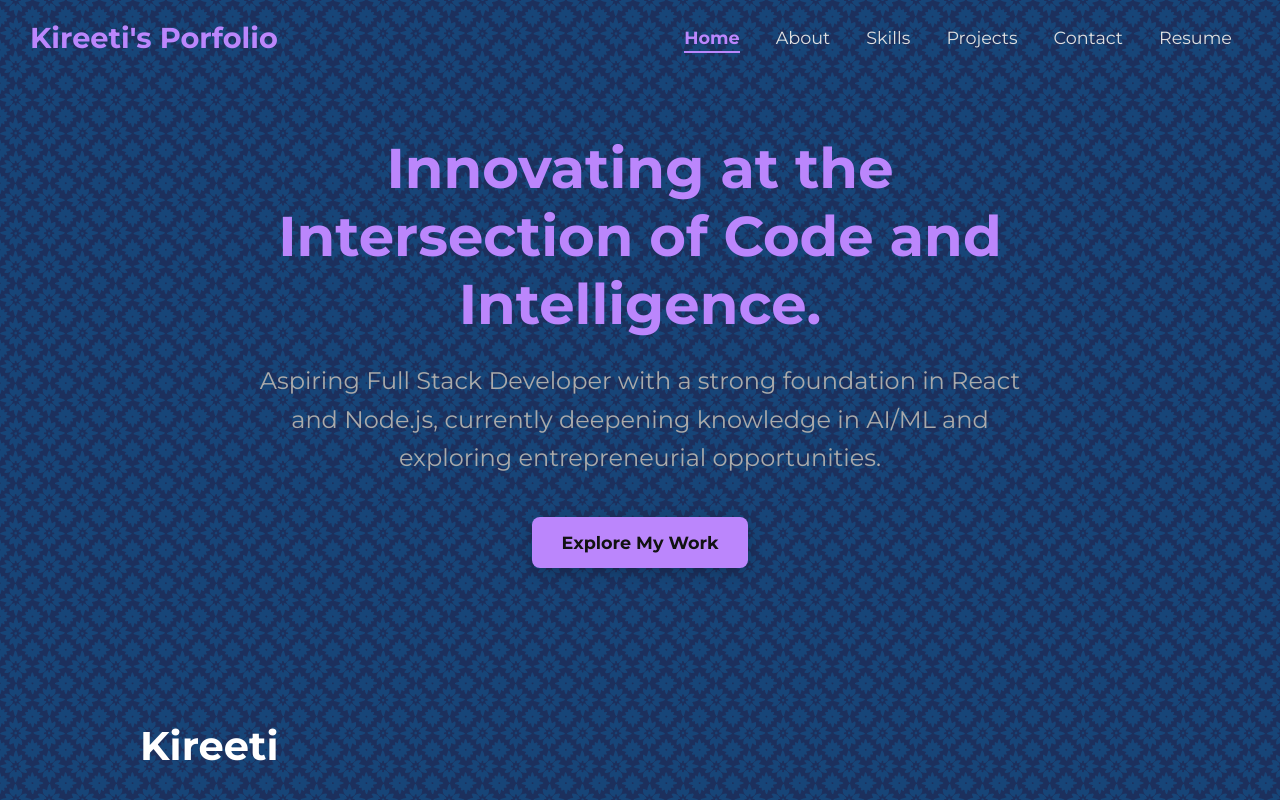
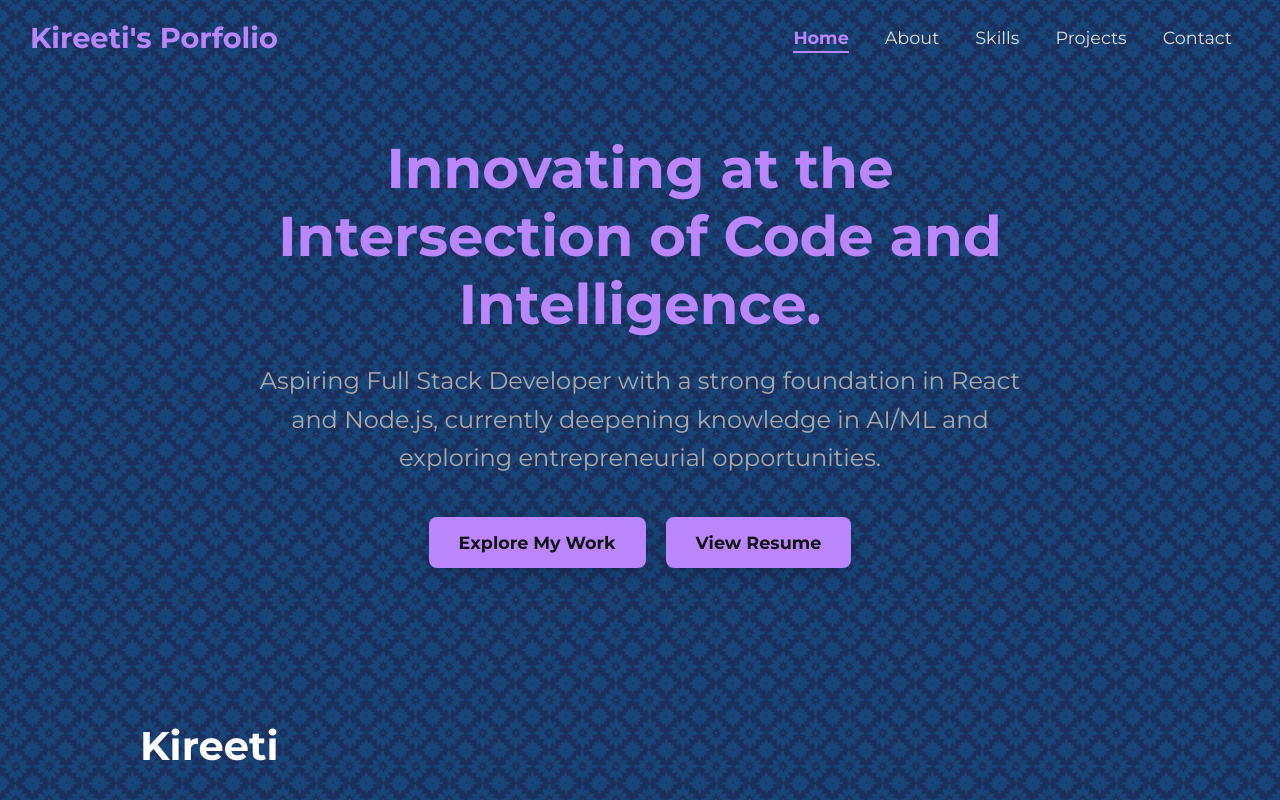
Before and after one commit to kireeti-ai/Portfolio, a React (Vite) app: page / in a window 1280 px wide. Shown: the top 800 px of the page. Built offline with nearby package versions, Linux system fonts and the light colour scheme.

Commit message:
few changes have done on resume

```diff
--- a/src/components/Header.jsx
+++ b/src/components/Header.jsx
@@ -1,5 +1,5 @@
 import React, { useState, useEffect } from 'react';
-import './Header.css';
+import './Header.css'; // This should be imported AFTER any global CSS like App.css
 
 const Header = () => {
   const [scrolled, setScrolled] = useState(false);
@@ -53,8 +53,6 @@ const Header = () => {
           <li><a href="#skills-section-unique" onClick={closeMobileMenu} className={`nav-link ${activeSection === 'skills-section-unique' ? 'active' : ''}`}>Skills</a></li>
           <li><a href="#projects" onClick={closeMobileMenu} className={`nav-link ${activeSection === 'projects' ? 'active' : ''}`}>Projects</a></li>
           <li><a href="#contact" onClick={closeMobileMenu} className={`nav-link ${activeSection === 'contact' ? 'active' : ''}`}>Contact</a></li>
-
-          <li><a href="/Kireeti_Resume.pdf" target="_blank" rel="noopener noreferrer" onClick={closeMobileMenu} className="nav-link">Resume</a></li>
         </ul>
       </nav>
 
@@ -73,8 +71,6 @@ const Header = () => {
           <li><a href="#about" onClick={closeMobileMenu} className={`nav-link ${activeSection === 'about' ? 'active' : ''}`}>About</a></li>
           <li><a href="#skills-section-unique" onClick={closeMobileMenu} className={`nav-link ${activeSection === 'skills-section-unique' ? 'active' : ''}`}>Skills</a></li>
           <li><a href="#projects" onClick={closeMobileMenu} className={`nav-link ${activeSection === 'projects' ? 'active' : ''}`}>Projects</a></li>
-          {/* This link was already correct */}
-          <li><a href="/Kireeti_Resume.pdf" target="_blank" rel="noopener noreferrer" onClick={closeMobileMenu} className="nav-link">Resume</a></li>
           <li><a href="#contact" onClick={closeMobileMenu} className={`nav-link ${activeSection === 'contact' ? 'active' : ''}`}>Contact</a></li>
         </ul>
       </nav>
--- a/src/components/Hero.jsx
+++ b/src/components/Hero.jsx
@@ -20,6 +20,9 @@ const Hero = () => {
           <a href="#projects" className="cta-button primary-cta">
             Explore My Work
           </a>
+<a href="/kireeti_resume.pdf" target="_blank" rel="noopener noreferrer" className="cta-button primary-cta">
+  View Resume
+</a>
         </div>
       </div>
     </section>
```
